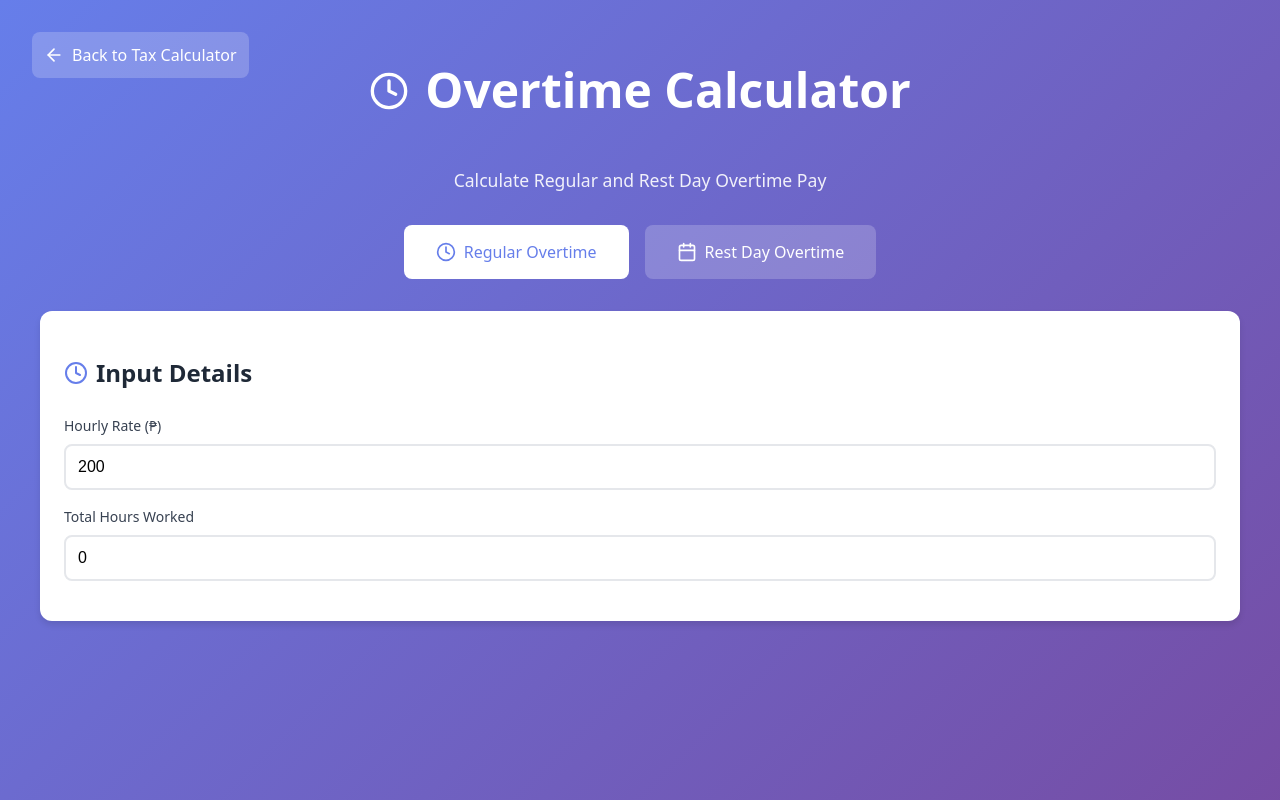
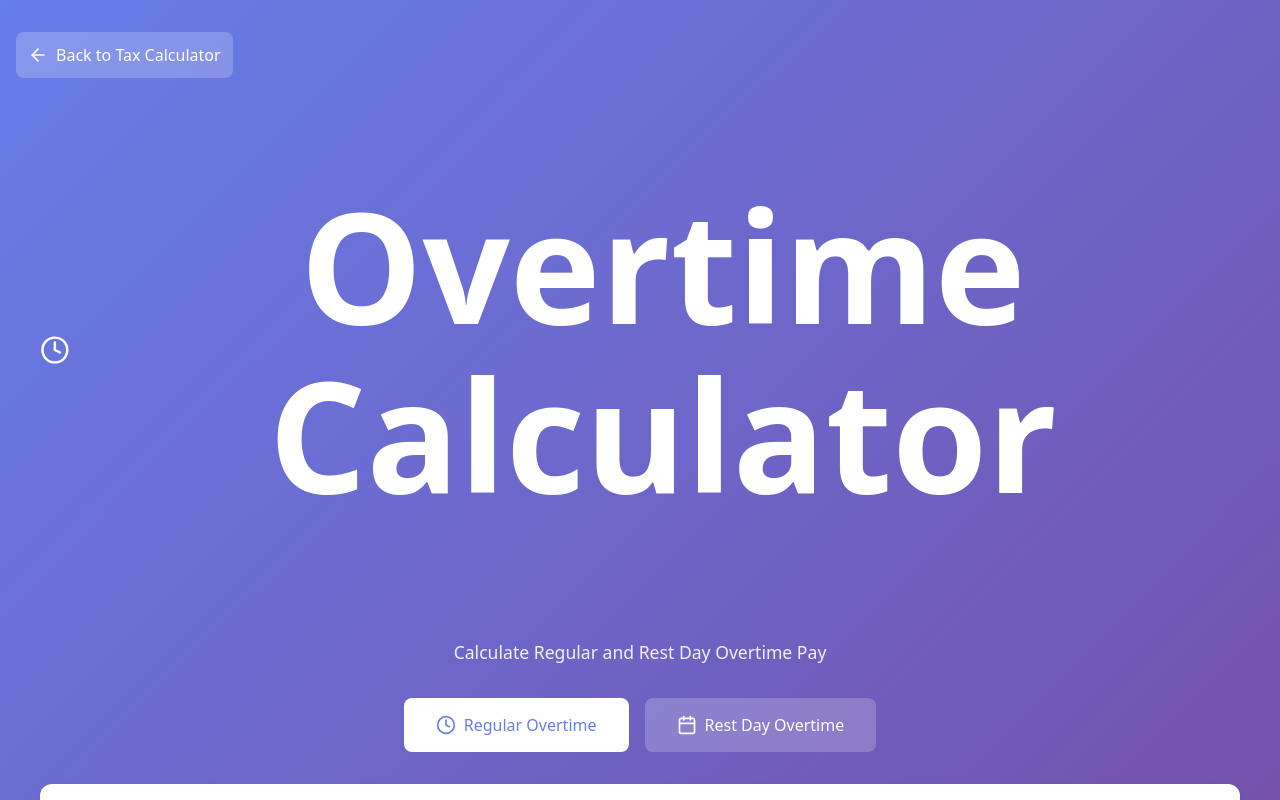
Before and after one commit to LucieSSI/PRC, a React (Vite) app in the folder prc/: page / in a window 1280 px wide. Both pictures are taken after a click on the button "Go to Overtime Calculator". Shown: the top 800 px of the page. Built offline with nearby package versions, Linux system fonts and the light colour scheme.

Commit message:
Refactor styles and update heading in OvertimeCalculator

```diff
--- a/prc/src/OvertimeCalculator.jsx
+++ b/prc/src/OvertimeCalculator.jsx
@@ -106,7 +106,7 @@ export default function OvertimeCalculator({ onBack }) {
             color: 'white'
         },
         title: {
-            fontSize: '2.5rem',
+            fontSize: 'xxx-large',
             fontWeight: 'bold',
             marginBottom: '0.5rem',
             display: 'flex',
@@ -119,9 +119,6 @@ export default function OvertimeCalculator({ onBack }) {
             opacity: '0.9'
         },
         backButton: {
-            position: 'absolute',
-            top: '2rem',
-            left: '2rem',
             background: 'rgba(255, 255, 255, 0.2)',
             border: 'none',
             borderRadius: '8px',
@@ -236,9 +233,6 @@ export default function OvertimeCalculator({ onBack }) {
             fontSize: '0.875rem',
             opacity: '0.9'
         },
-        headingOne: {
-            fontSize: 'xxx-large'
-        },
         holidayTypeCard: {
             background: '#fef3c7',
             borderRadius: '8px',
@@ -277,7 +271,7 @@ export default function OvertimeCalculator({ onBack }) {
                 <div style={styles.header}>
                     <div style={styles.title}>
                         <Clock size={40} />
-                        <h1 style={styles.headingOne}>Overtime Calculator</h1>
+                        <h1>Overtime Calculator</h1>
                     </div>
                     <p style={styles.subtitle}>Calculate Regular and Rest Day Overtime Pay</p>
                 </div>
```
